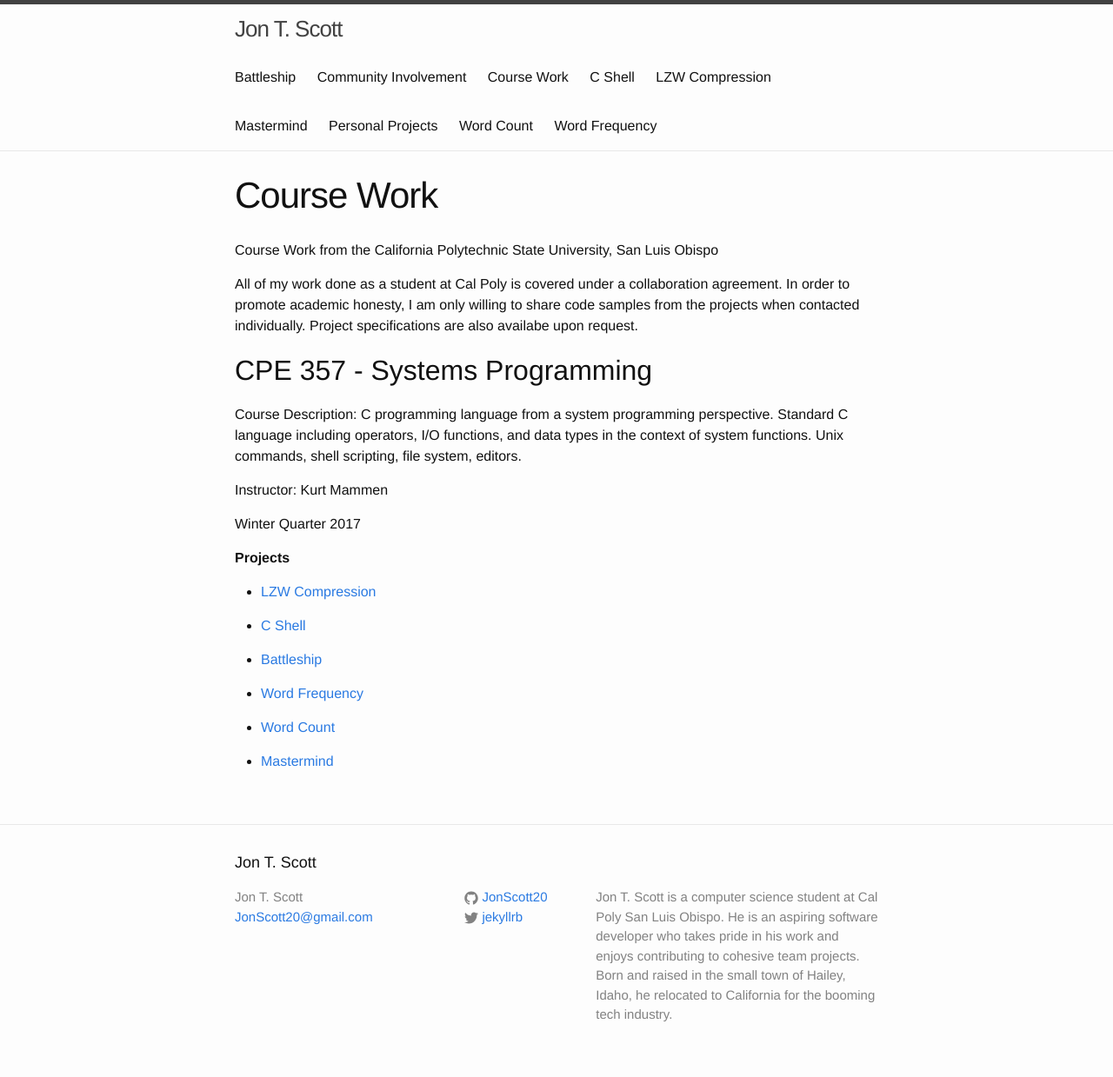
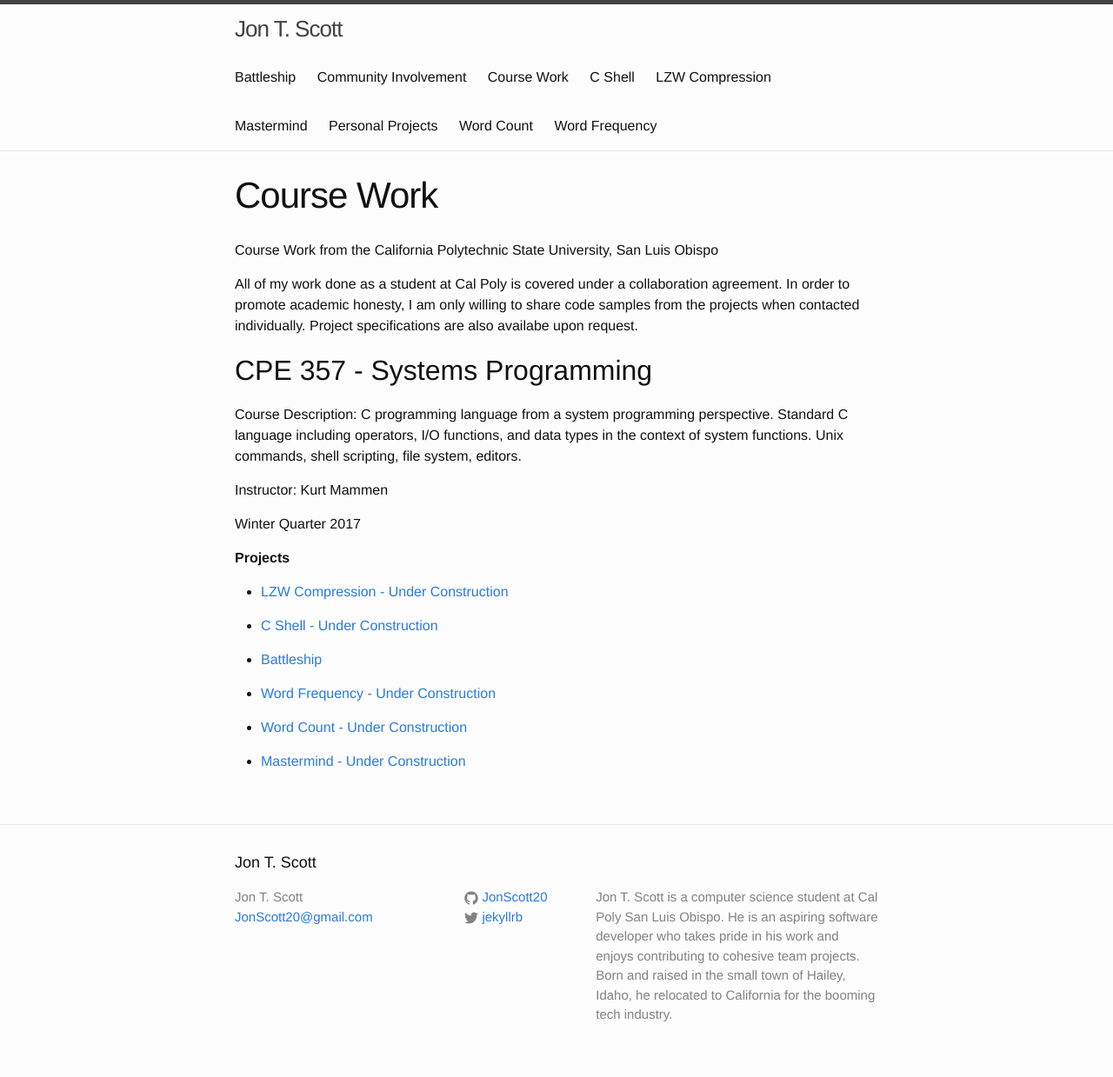
Before and after one commit to JonScott20/JonScott20.github.io, a Jekyll site: the page built from coursework.md, in a window 1280 px wide. Shown: the whole page at 87% size. Built offline with Jekyll 4.4.1, drawn with Linux system fonts in a browser that asks for light colours.

Commit message:
Update coursework.md

```diff
--- a/coursework.md
+++ b/coursework.md
@@ -21,14 +21,14 @@ Winter Quarter 2017
 
 **Projects**
 
-- [LZW Compression](https://jonscott20.github.io/lzwcompression)
+- [LZW Compression - Under Construction](https://jonscott20.github.io/lzwcompression)
 
-- [C Shell](https://jonscott20.github.io/cshell)
+- [C Shell - Under Construction](https://jonscott20.github.io/cshell)
 
 - [Battleship](https://jonscott20.github.io/battleship)
 
-- [Word Frequency](https://jonscott20.github.io/wordfrequency)
+- [Word Frequency - Under Construction](https://jonscott20.github.io/wordfrequency)
 
-- [Word Count](https://jonscott20.github.io/wordcount)
+- [Word Count - Under Construction](https://jonscott20.github.io/wordcount)
 
-- [Mastermind](https://jonscott20.github.io/mastermind)
+- [Mastermind - Under Construction](https://jonscott20.github.io/mastermind)
```
